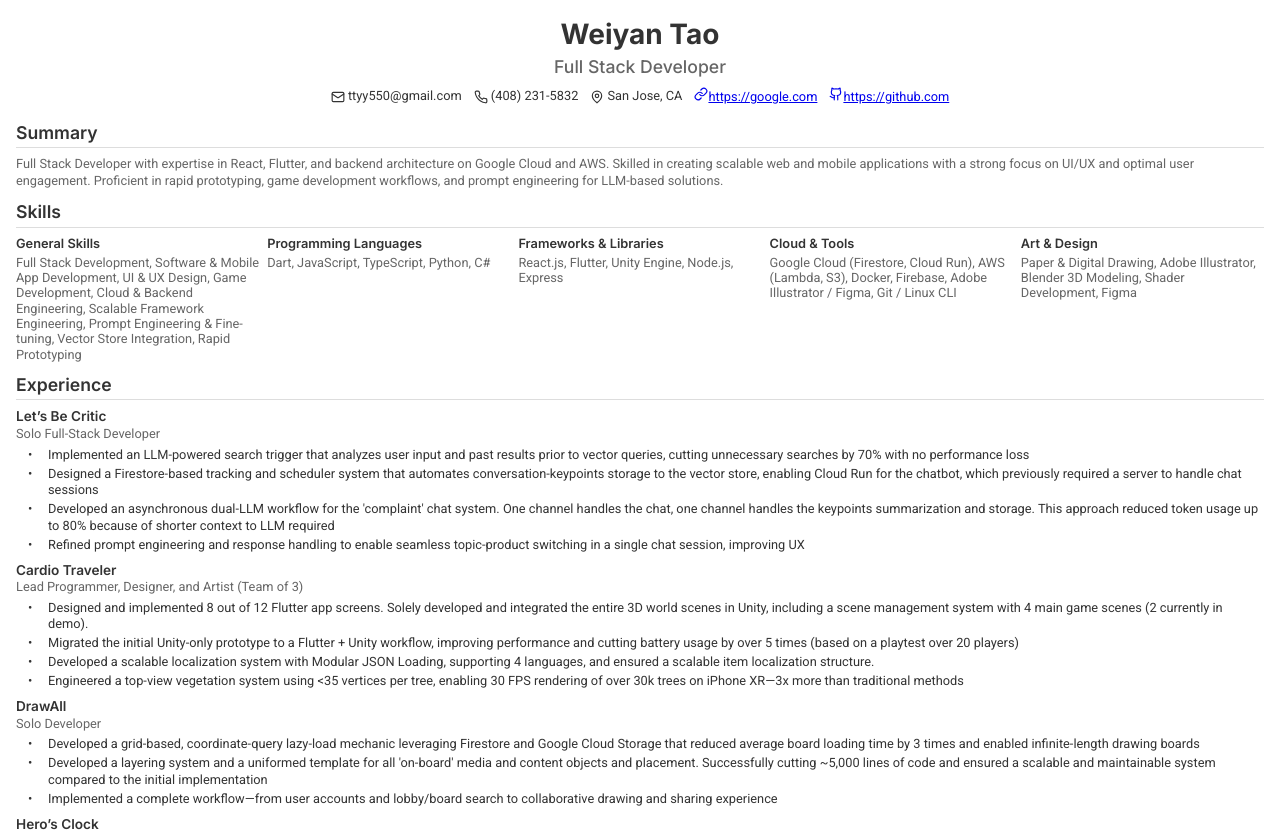
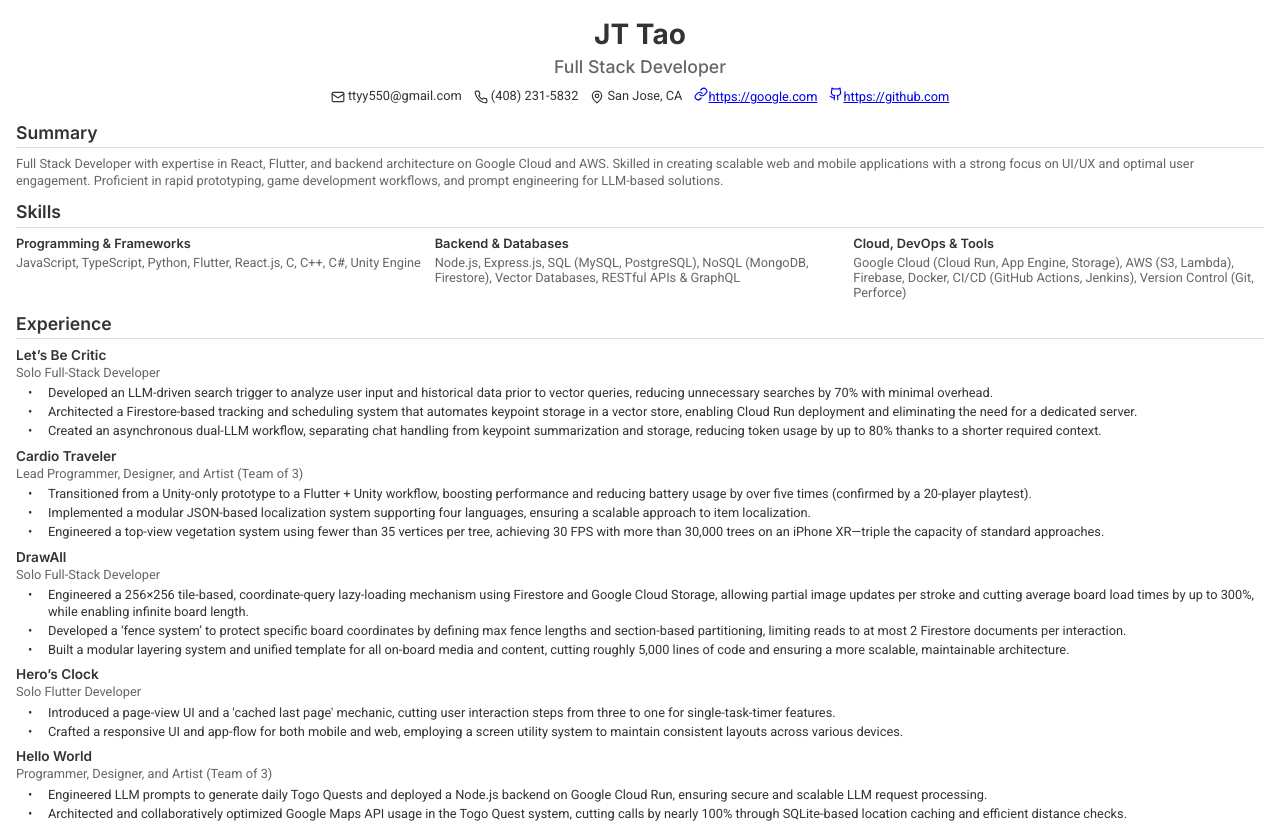
Before and after one commit to ttesjt/jt-resume-builder-host, a React (Vite) app: page / in a window 1280 px wide. Shown: the top 832 px of the page. Built offline with nearby package versions, Linux system fonts and the light colour scheme.

Commit message:
[CONTENT] Update the resume data again. Nearly finished

```diff
--- a/public/resume-data.json
+++ b/public/resume-data.json
@@ -1,5 +1,5 @@
 {
-  "name": "Weiyan Tao",
+  "name": "JT Tao",
   "title": "Full Stack Developer",
   "contact": {
     "email": "ttyy550@gmail.com",
@@ -10,58 +10,36 @@
   },
   "skills": [
     {
-      "category": "General Skills",
+      "category": "Programming & Frameworks",
       "items": [
-        "Full Stack Development",
-        "Software & Mobile App Development",
-        "UI & UX Design",
-        "Game Development",
-        "Cloud & Backend Engineering",
-        "Scalable Framework Engineering",
-        "Prompt Engineering & Fine-tuning",
-        "Vector Store Integration",
-        "Rapid Prototyping"
+        "JavaScript",
+        "TypeScript",
+        "Python",
+        "Flutter",
+        "React.js",
+        "C, C++, C#",
+        "Unity Engine"
       ]
     },
     {
-      "category": "Programming Languages",
+      "category": "Backend & Databases",
       "items": [
-        "Dart",
-        "JavaScript",
-        "TypeScript",
-        "Python",
-        "C#"
+        "Node.js, Express.js",
+        "SQL (MySQL, PostgreSQL)",
+        "NoSQL (MongoDB, Firestore)",
+        "Vector Databases",
+        "RESTful APIs & GraphQL"
       ]
     },
     {
-      "category": "Frameworks & Libraries",
+      "category": "Cloud, DevOps & Tools",
       "items": [
-        "React.js",
-        "Flutter",
-        "Unity Engine",
-        "Node.js",
-        "Express"
-      ]
-    },
-    {
-      "category": "Cloud & Tools",
-      "items": [
-        "Google Cloud (Firestore, Cloud Run)",
-        "AWS (Lambda, S3)",
+        "Google Cloud (Cloud Run, App Engine, Storage)",
+        "AWS (S3, Lambda)",
+        "Firebase",
         "Docker",
-        "Firebase",
-        "Adobe Illustrator / Figma",
-        "Git / Linux CLI"
-      ]
-    },
-    {
-      "category": "Art & Design",
-      "items": [
-        "Paper & Digital Drawing",
-        "Adobe Illustrator",
-        "Blender 3D Modeling",
-        "Shader Development",
-        "Figma"
+        "CI/CD (GitHub Actions, Jenkins)",
+        "Version Control (Git, Perforce)"
       ]
     }
   ],
@@ -80,10 +58,9 @@
         "description": "Solo Full-Stack Developer",
         "date": "",
         "details": [
-          "Implemented an LLM-powered search trigger that analyzes user input and past results prior to vector queries, cutting unnecessary searches by 70% with no performance loss",
-          "Designed a Firestore-based tracking and scheduler system that automates conversation-keypoints storage to the vector store, enabling Cloud Run for the chatbot, which previously required a server to handle chat sessions",
-          "Developed an asynchronous dual-LLM workflow for the 'complaint' chat system. One channel handles the chat, one channel handles the keypoints summarization and storage. This approach reduced token usage up to 80% because of shorter context to LLM required",
-          "Refined prompt engineering and response handling to enable seamless topic-product switching in a single chat session, improving UX"
+          "Developed an LLM-driven search trigger to analyze user input and historical data prior to vector queries, reducing unnecessary searches by 70% with minimal overhead.",
+          "Architected a Firestore-based tracking and scheduling system that automates keypoint storage in a vector store, enabling Cloud Run deployment and eliminating the need for a dedicated server.",
+          "Created an asynchronous dual-LLM workflow, separating chat handling from keypoint summarization and storage, reducing token usage by up to 80% thanks to a shorter required context."
         ]
       },
       {
@@ -92,21 +69,20 @@
         "description": "Lead Programmer, Designer, and Artist (Team of 3)",
         "date": "",
         "details": [
-          "Designed and implemented 8 out of 12 Flutter app screens. Solely developed and integrated the entire 3D world scenes in Unity, including a scene management system with 4 main game scenes (2 currently in demo).",
-          "Migrated the initial Unity-only prototype to a Flutter + Unity workflow, improving performance and cutting battery usage by over 5 times (based on a playtest over 20 players)",
-          "Developed a scalable localization system with Modular JSON Loading, supporting 4 languages, and ensured a scalable item localization structure.",
-          "Engineered a top-view vegetation system using <35 vertices per tree, enabling 30 FPS rendering of over 30k trees on iPhone XR—3x more than traditional methods"
+          "Transitioned from a Unity-only prototype to a Flutter + Unity workflow, boosting performance and reducing battery usage by over five times (confirmed by a 20-player playtest).",
+          "Implemented a modular JSON-based localization system supporting four languages, ensuring a scalable approach to item localization.",
+          "Engineered a top-view vegetation system using fewer than 35 vertices per tree, achieving 30 FPS with more than 30,000 trees on an iPhone XR—triple the capacity of standard approaches."
         ]
       },
       {
         "title": "DrawAll",
         "subtitle": "A graffiti-wall inspired drawing-board social media",
-        "description": "Solo Developer",
+        "description": "Solo Full-Stack Developer",
         "date": "",
         "details": [
-          "Developed a grid-based, coordinate-query lazy-load mechanic leveraging Firestore and Google Cloud Storage that reduced average board loading time by 3 times and enabled infinite-length drawing boards",
-          "Developed a layering system and a uniformed template for all 'on-board' media and content objects and placement. Successfully cutting ~5,000 lines of code and ensured a scalable and maintainable system compared to the initial implementation",
-          "Implemented a complete workflow—from user accounts and lobby/board search to collaborative drawing and sharing experience"
+          "Engineered a 256×256 tile-based, coordinate-query lazy-loading mechanism using Firestore and Google Cloud Storage, allowing partial image updates per stroke and cutting average board load times by up to 300%, while enabling infinite board length.",
+          "Developed a ‘fence system’ to protect specific board coordinates by defining max fence lengths and section-based partitioning, limiting reads to at most 2 Firestore documents per interaction.",
+          "Built a modular layering system and unified template for all on-board media and content, cutting roughly 5,000 lines of code and ensuring a more scalable, maintainable architecture."
         ]
       },
       {
@@ -115,18 +91,18 @@
         "description": "Solo Flutter Developer",
         "date": "",
         "details": [
-          "Designed and implemented this app's workflow and visual, created 7 image assets, and developed 2 different save methods for tasks: shared_preference for caching current tasks, and SQLite for saving favorite tasks. Ran 2 user tests which resulted in one major UI revision that split features into 3 screens",
-          "Designed UI and app-flow with consideration for both mobile and web environments, and developed a screen utility system to ensure the UI looks consistent and natural on different screen sizes",
-          "Implemented a page-view UI for features and a 'cached last page' mechanic, reducing UI interaction steps from 3 to 1 for single-task-timer features"
+          "Introduced a page-view UI and a 'cached last page' mechanic, cutting user interaction steps from three to one for single-task-timer features.",
+          "Crafted a responsive UI and app-flow for both mobile and web, employing a screen utility system to maintain consistent layouts across various devices."
         ]
       },
       {
         "title": "Hello World",
+        "subtitle": "A 'Togo list' mobile app powered by LLMs",
         "description": "Programmer, Designer, and Artist (Team of 3)",
         "date": "",
         "details": [
-          "Co-developed a 'togo quest' system cutting Google Maps API usage by 500% via SQL caching and distance checks",
-          "Implemented a Node.js backend on Google Cloud Run to efficiently handle LLM requests"
+          "Engineered LLM prompts to generate daily Togo Quests and deployed a Node.js backend on Google Cloud Run, ensuring secure and scalable LLM request processing.",
+          "Architected and collaboratively optimized Google Maps API usage in the Togo Quest system, cutting calls by nearly 100% through SQLite-based location caching and efficient distance checks."
         ]
       }
     ]
--- a/public/resume-options.json
+++ b/public/resume-options.json
@@ -111,11 +111,11 @@
       "description": "Solo Full-Stack Developer",
       "date": "",
       "details": [
-        "Implemented an LLM-powered search trigger that analyzes user input and past results prior to vector queries, cutting unnecessary searches by 70% with no performance loss",
-        "Designed a Firestore-based tracking and scheduler system that automates conversation-keypoints storage to the vector store, enabling Cloud Run for the chatbot, which previously required a server to handle chat sessions",
-        "Developed an asynchronous dual-LLM workflow for the 'complaint' chat system. One channel handles the chat, one channel handles the keypoints summarization and storage. This approach reduced token usage up to 80% because of shorter context to LLM required",
-        "Created an automated review generator fueled by user complaint logs, enhancing user engagement",
-        "Refined prompt engineering and response handling to enable seamless topic-product switching in a single chat session, improving UX"
+        "Developed an LLM-driven search trigger to analyze user input and historical data prior to vector queries, reducing unnecessary searches by 70% with minimal overhead.",
+        "Architected a Firestore-based tracking and scheduling system that automates keypoint storage in a vector store, enabling Cloud Run deployment and eliminating the need for a dedicated server.",
+        "Created an asynchronous dual-LLM workflow, separating chat handling from keypoint summarization and storage, reducing token usage by up to 80% thanks to a shorter required context.",
+        "Built an automated review generator powered by user complaint logs, boosting user engagement.",
+        "Optimized prompt engineering and response handling to support seamless topic or product switching within a single chat session, enhancing the user experience."
       ]
     },
     {
@@ -124,9 +124,9 @@
       "description": "Solo Flutter Developer",
       "date": "",
       "details": [
-        "Designed and implemented this app's workflow and visual, created 7 image assets, and developed 2 different save methods for tasks: shared_preference for caching current tasks, and SQLite for saving favorite tasks. Ran 2 user tests which resulted in one major UI revision that split features into 3 screens",
-        "Designed UI and app-flow with consideration for both mobile and web environments, and developed a screen utility system to ensure the UI looks consistent and natural on different screen sizes",
-        "Implemented a page-view UI for features and a 'cached last page' mechanic, reducing UI interaction steps from 3 to 1 for single-task-timer features"
+        "Designed and implemented the app’s workflow and visuals, created seven custom image assets, and built two task-saving methods—SharedPreferences for current tasks and SQLite for favorites. Conducted two user tests leading to a major UI overhaul that split features across three screens.",
+        "Crafted a responsive UI and app-flow for both mobile and web, employing a screen utility system to maintain consistent layouts across various devices.",
+        "Introduced a page-view UI and a 'cached last page' mechanic, cutting user interaction steps from three to one for single-task-timer features."
       ]
     },
     {
@@ -135,11 +135,11 @@
       "description": "Lead Programmer, Designer, and Artist (Team of 3)",
       "date": "",
       "details": [
-        "Designed and implemented 8 out of 12 Flutter app screens. Solely developed and integrated the entire 3D world scenes in Unity, including a scene management system with 4 main game scenes (2 currently in demo).",
-        "Migrated the initial Unity-only prototype to a Flutter + Unity workflow, improving performance and cutting battery usage by over 5 times (based on a playtest over 20 players)",
-        "Developed a scalable localization system with Modular JSON Loading, supporting 4 languages, and ensured a scalable item localization structure.",
-        "Engineered a top-view vegetation system using <35 vertices per tree, enabling 30 FPS rendering of over 30k trees on iPhone XR—3x more than traditional methods",
-        "Created 50+ vector art assets and a UI theme for 8 in-game cities, along with 30+ 3D models for buildings, trees, and environments"
+        "Architected the app logic flow including game system and bridging Flutter and Unity frameworks, implemented eight out of twelve main screens in the current build, and solely created and integrated the 3D world scenes in Unity, including a scene management system with four main game scenes.",
+        "Transitioned from a Unity-only prototype to a Flutter + Unity workflow, boosting performance and reducing battery usage by over five times (confirmed by a 20-player playtest).",
+        "Implemented a modular JSON-based localization system supporting four languages, ensuring a scalable approach to item localization.",
+        "Engineered a top-view vegetation system using fewer than 35 vertices per tree, achieving 30 FPS with more than 30,000 trees on an iPhone XR—triple the capacity of standard approaches.",
+        "Produced over 50 vector art assets and a cohesive UI theme for eight in-game cities, plus 30+ custom 3D models for buildings, trees, and environments."
       ]
     },
     {
@@ -148,21 +148,22 @@
       "description": "Programmer, Designer, and Artist (Team of 3)",
       "date": "",
       "details": [
-        "Designed and co-implemented a 'togo quest' system that reduced Google Maps API usage by 50% to nearly 100% through searched-location caching with SQLite and distance checks",
-        "Led UI and app-flow logic for 5 main features and 8 screens, ensuring a cohesive user experience",
-        "Built a Node.js backend on Google Cloud Run to handle LLM requests, ensuring secure and scalable LLM interactions"
+        "Engineered LLM prompts to generate daily Togo Quests and deployed a Node.js backend on Google Cloud Run, ensuring secure and scalable LLM request processing.",
+        "Architected and collaboratively optimized Google Maps API usage in the Togo Quest system, cutting calls by nearly 100% through SQLite-based location caching and efficient distance checks.",
+        "Led the UI and app-flow for five core features and eight screens, ensuring a seamless user experience."
       ]
     },
     {
       "title": "DrawAll",
       "subtitle": "A graffiti-wall inspired drawing-board social media",
-      "description": "Solo Developer",
+      "description": "Solo Full-Stack Developer",
       "date": "",
       "details": [
-        "Developed a grid-based, coordinate-query lazy-load mechanic leveraging Firestore and Google Cloud Storage that reduced average board loading time by 3 times and enabled infinite-length drawing boards",
-        "Developed a layering system and a uniformed template for all 'on-board' media and content objects and placement. Successfully cutting ~5,000 lines of code and ensured a scalable and maintainable system compared to the initial implementation",
-        "Architected end-to-end data flow using Firestore and Google Cloud Storage for posts, media cards, board configs, and more",
-        "Implemented a complete workflow—from user accounts and lobby/board search to collaborative drawing and sharing experience"
+        "Engineered a 256×256 tile-based, coordinate-query lazy-loading mechanism using Firestore and Google Cloud Storage, allowing partial image updates per stroke and cutting average board load times by up to 300%, while enabling infinite board length.",
+        "Developed a ‘fence system’ to protect specific board coordinates by defining max fence lengths and section-based partitioning, limiting reads to at most 2 Firestore documents per interaction.",
+        "Built a modular layering system and unified template for all on-board media and content, cutting roughly 5,000 lines of code and ensuring a more scalable, maintainable architecture.",
+        "Designed an end-to-end data flow utilizing Firestore and Google Cloud Storage for posts, media cards, board configurations, and more.",
+        "Implemented a full-featured workflow covering user accounts, lobby/board searches, collaborative drawing, and sharing."
       ]
     },
     {
@@ -171,8 +172,8 @@
       "description": "Technical Designer & Programmer (Team of 5)",
       "date": "",
       "details": [
-        "Developed a joystick gesture detection system supporting sequential inputs via an 8-direction checkpoint and state-machine architecture",
-        "Created a timeline event system to replace hardcoded conditions, now serving as the core engine for in-game events and combat logic"
+        "Implemented a joystick gesture detection system supporting sequential inputs through an eight-direction checkpoint and state-machine structure.",
+        "Built a timeline event framework replacing hardcoded logic, now serving as the foundation for in-game events and combat mechanics."
       ]
     },
     {
@@ -181,9 +182,9 @@
       "description": "Lead Full-Stack Developer (Team of 3)",
       "date": "",
       "details": [
-        "Used prompt engineering to split single LLM responses into multiple shorter messages, simulating natural real-time chat",
-        "Added a browser-based inactivity timer that triggers system requests, enabling the LLM to initiate conversation prompts",
-        "Set up AWS Lambda for LLM processing and AWS S3 for conversation storage, ensuring scalable, reliable performance"
+        "Employed prompt engineering to segment single LLM responses into multiple brief messages, simulating real-time chat.",
+        "Implemented a browser-side inactivity timer triggering system requests, allowing the LLM to start new conversation prompts.",
+        "Deployed AWS Lambda for LLM processing and AWS S3 for conversation storage, providing scalable, reliable performance."
       ]
     }
   ]
```
Also changed, not shown: src/components/ResumeDisplay/ResumeDisplayFullScreenEmbedding.tsx (+12 -0 lines).
